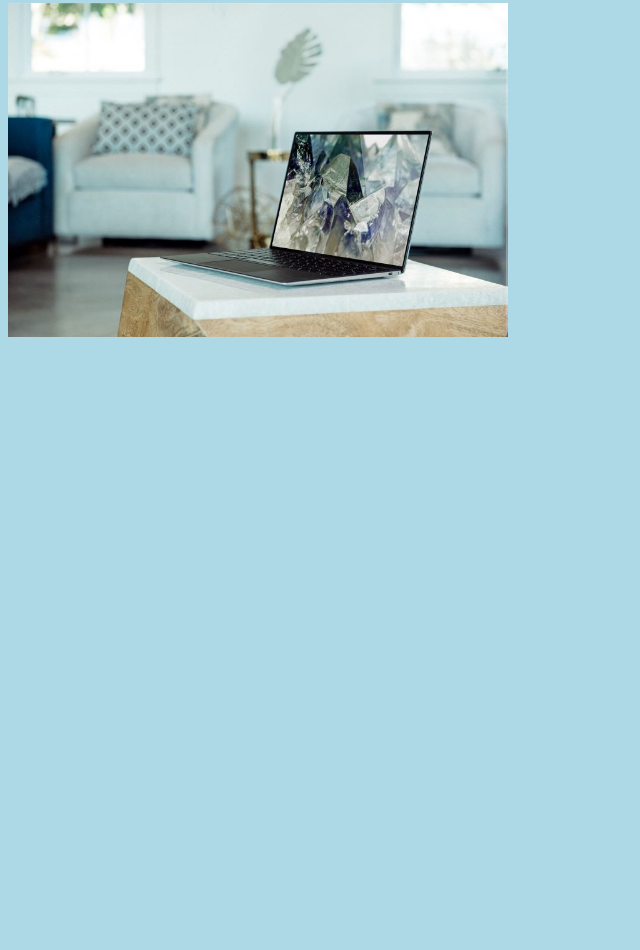
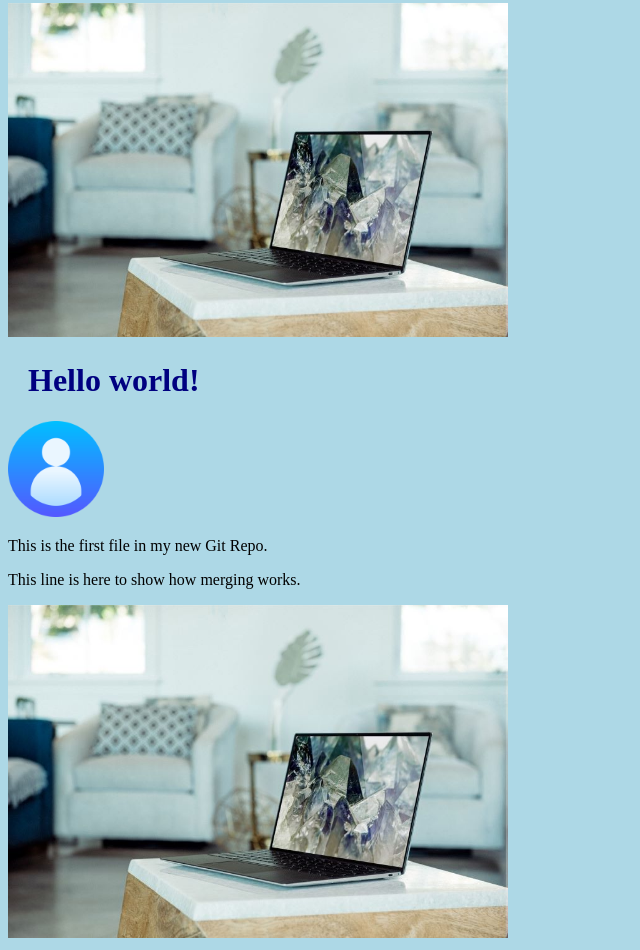
Before and after one commit to upadhyaypraveen84/hello-world, a plain HTML site: page index.html in a window 1280 px wide. Shown: the part 261-1211 px from the top of the page, without its empty margins (0-640 px from the left). Before the commit the page ends 800 px from the top, so only its background shows below. Drawn offline with Linux system fonts and the light colour scheme.

```diff
--- a/index.html
+++ b/index.html
@@ -12,6 +12,12 @@ style="width:100%;max-width:96px"></div>
 <p>This is the first file in my new Git Repo.</p>
 <p>This line is here to show how merging works.</p>
 <div><img src="sample.jpg" alt="Hello Git" style="width:100%;max-width:500px"></div>
+  <h1>Hello world!</h1>
+<div><img src="user.png" alt="Hello World from Space"
+style="width:100%;max-width:96px"></div>
+<p>This is the first file in my new Git Repo.</p>
+<p>This line is here to show how merging works.</p>
+<div><img src="sample.jpg" alt="Hello Git" style="width:100%;max-width:500px"></div>
 
 </body>
 </html>
```
